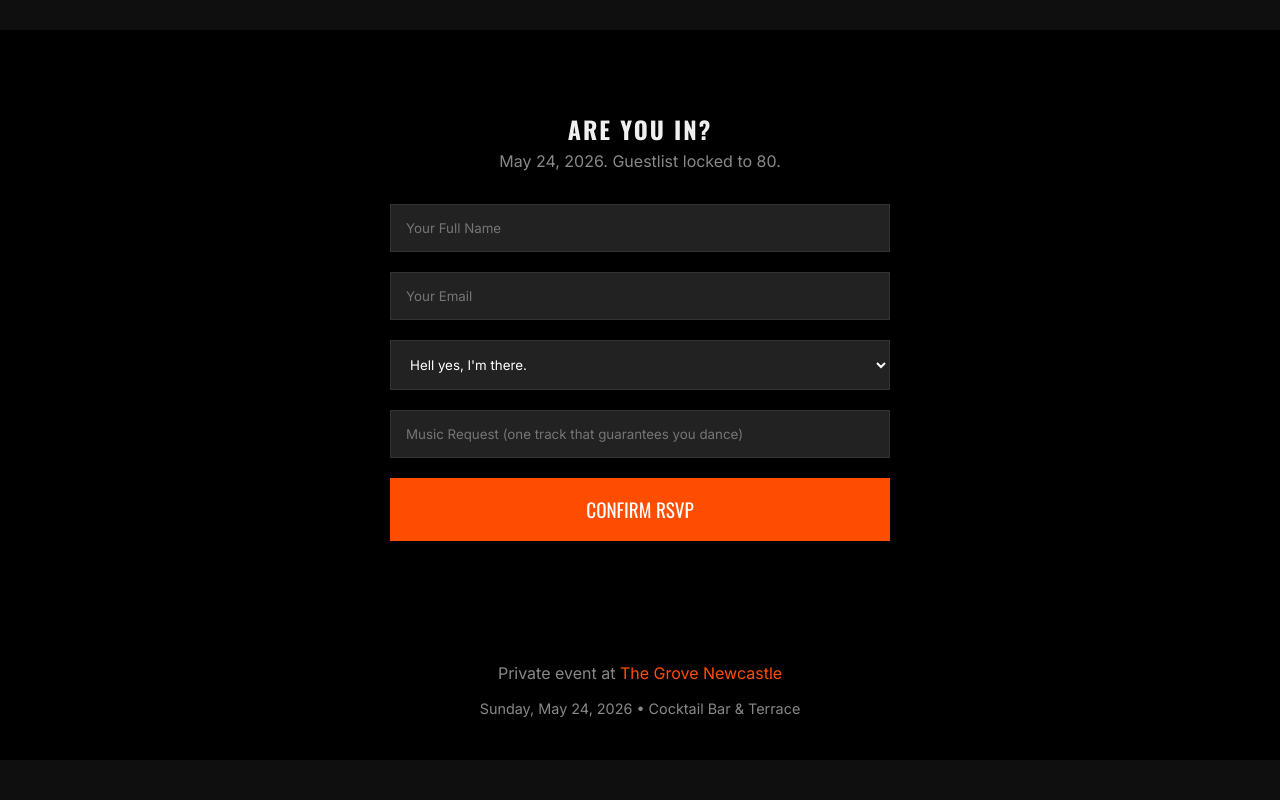
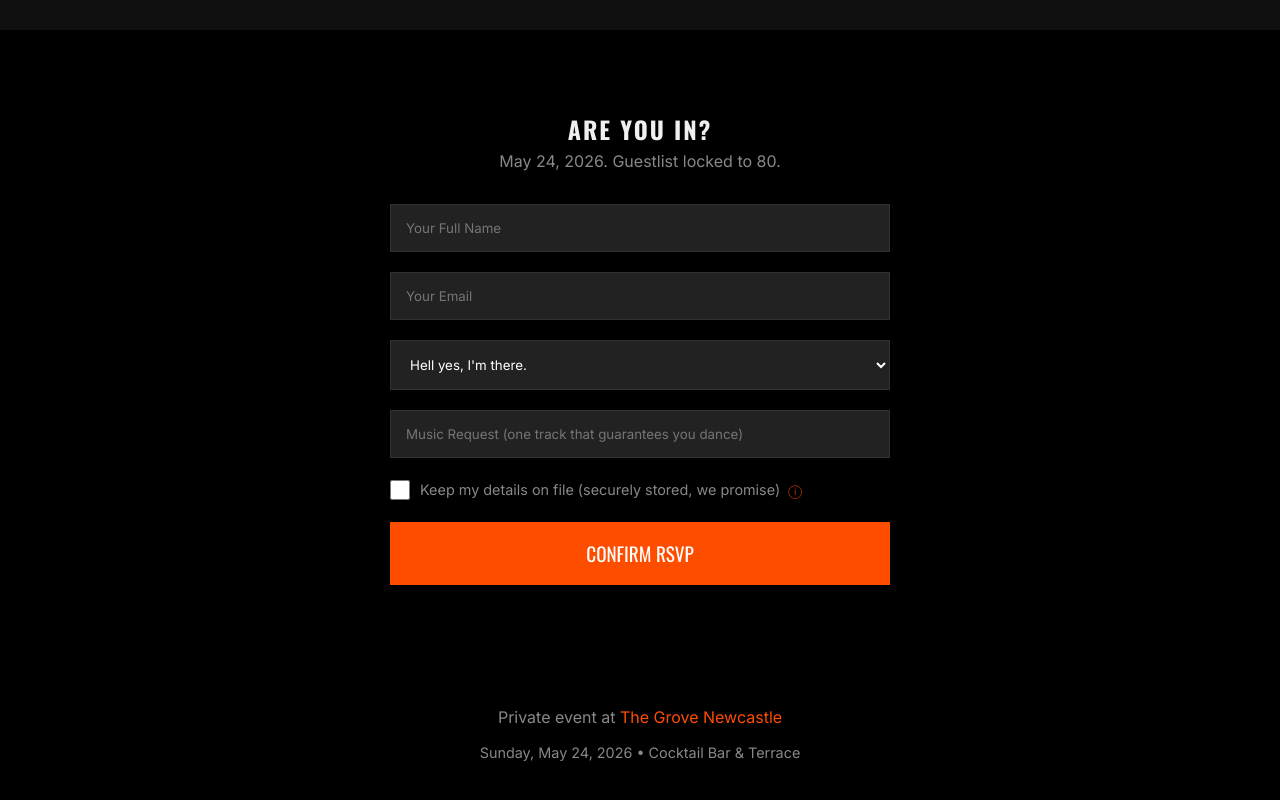
Before and after one commit to dfmore/40th-birthday-party-grove, a plain HTML site: page index.html in a window 1280 px wide. Shown: the part 3558-4358 px from the top of the page. Before the commit the page ends 4318 px from the top, so only its background shows below. Drawn offline with nearby package versions, Linux system fonts and the light colour scheme.

Commit message:
Update index.html and styles.css

```diff
--- a/index.html
+++ b/index.html
@@ -105,6 +105,12 @@
                     <option value="Can't make it">Sadly, I can't make it.</option>
                 </select>
                 <input type="text" name="Song Request" placeholder="Music Request (one track that guarantees you dance)">
+
+                <label class="consent-checkbox">
+                    <input type="checkbox" name="Consent" required>
+                    <span>Keep my details on file (securely stored, we promise) <span class="info-icon" title="Your info is sent via encrypted HTTPS to Google Sheets and stored securely. We'll only use it for this event.">ⓘ</span></span>
+                </label>
+
                 <button type="submit" class="btn">Confirm RSVP</button>
             </form>
         </div>
--- a/styles.css
+++ b/styles.css
@@ -277,6 +277,42 @@ textarea {
     min-height: 100px;
 }
 
+/* Consent Checkbox */
+.consent-checkbox {
+    display: flex;
+    align-items: center;
+    gap: 10px;
+    text-align: left;
+    font-size: 0.9rem;
+    color: var(--text-muted);
+    cursor: pointer;
+}
+
+.consent-checkbox input[type="checkbox"] {
+    width: 20px;
+    height: 20px;
+    cursor: pointer;
+    accent-color: var(--accent);
+}
+
+.consent-checkbox span {
+    flex: 1;
+}
+
+.info-icon {
+    display: inline-block;
+    font-size: 0.85rem;
+    color: var(--accent);
+    cursor: help;
+    margin-left: 4px;
+    opacity: 0.7;
+    transition: opacity 0.2s;
+}
+
+.info-icon:hover {
+    opacity: 1;
+}
+
 /* FOOTER */
 .site-footer {
     background: #000;
```
